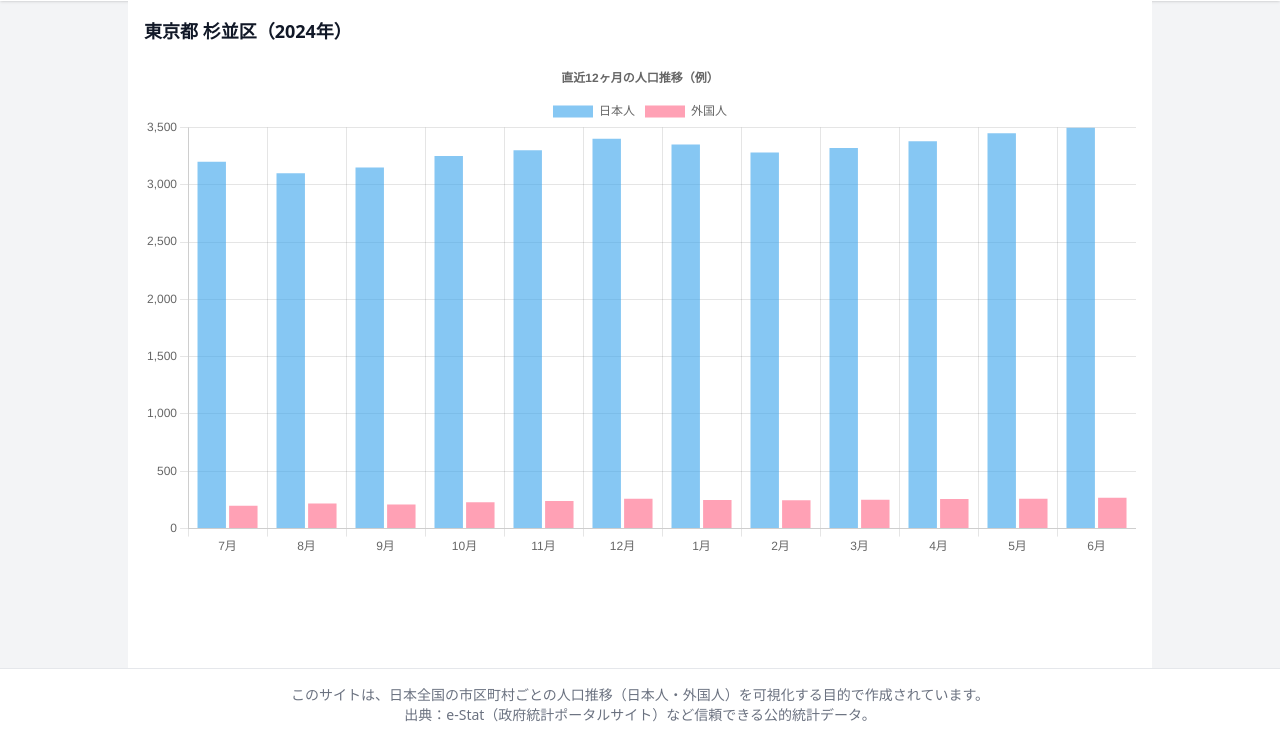
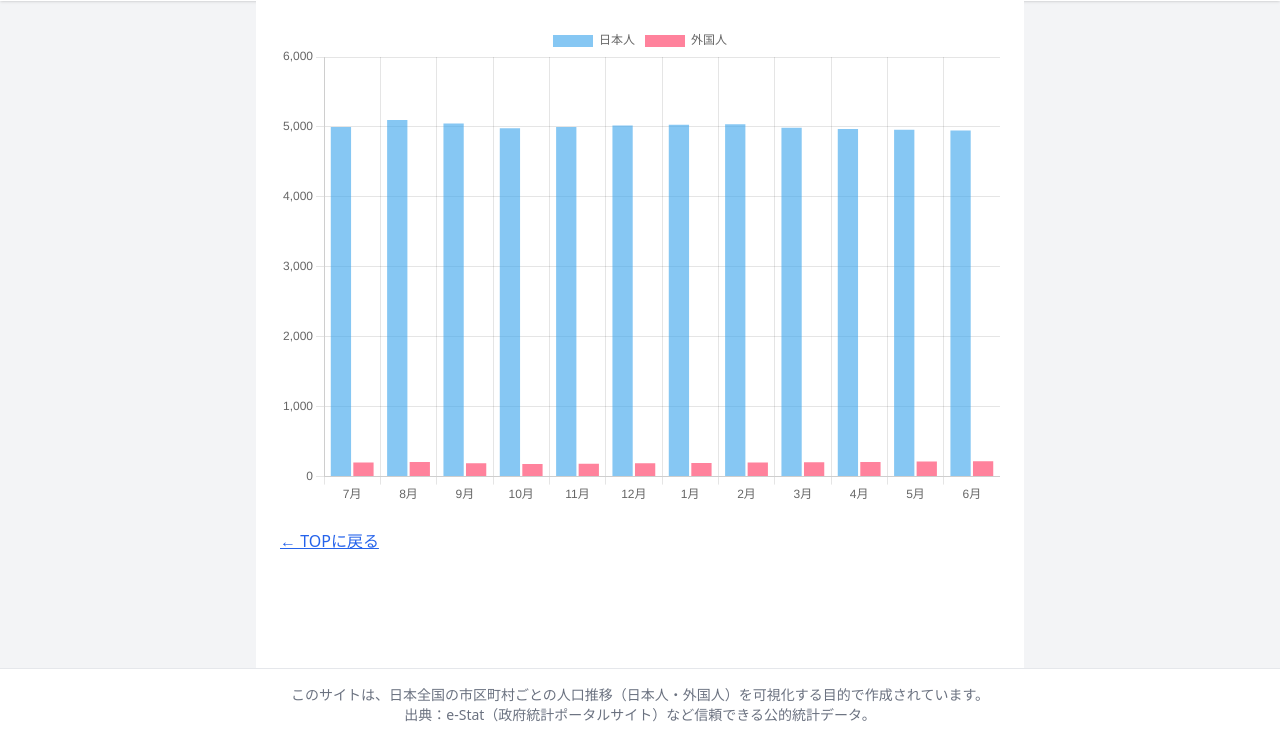
Before and after one commit to max-766/popmap, a plain HTML site: page details.html in a window 1280 px wide. Shown: the part 59-800 px from the top of the page. Drawn offline with nearby package versions, Linux system fonts and the light colour scheme.

Commit message:
Add files via upload

```diff
--- a/details.html
+++ b/details.html
@@ -4,19 +4,22 @@
 <head>
   <meta charset="UTF-8" />
   <meta name="viewport" content="width=device-width, initial-scale=1.0"/>
-  <title>詳細情報 - 市区町村人口ビジュアライザー</title>
+  <title>詳細ページ - 市区町村人口</title>
   <script src="https://cdn.tailwindcss.com"></script>
   <script src="https://cdn.jsdelivr.net/npm/chart.js"></script>
 </head>
 <body class="bg-gray-100 text-gray-900">
   <div class="flex flex-col min-h-screen">
     <header class="p-4 bg-white shadow">
-      <h1 class="text-xl font-bold">詳細情報</h1>
+      <h1 class="text-xl font-bold">詳細ページ</h1>
     </header>
 
-    <main class="flex-1 max-w-screen-lg mx-auto w-full p-4 bg-white">
-      <h2 class="text-lg font-semibold mb-4">東京都 杉並区（2024年）</h2>
-      <canvas id="populationChart" width="400" height="200"></canvas>
+    <main class="flex-1 p-6 space-y-6 bg-white max-w-screen-md mx-auto w-full">
+      <canvas id="populationChart" height="200"></canvas>
+
+      <div class="text-left">
+        <a href="index.html" class="text-blue-600 underline">← TOPに戻る</a>
+      </div>
     </main>
 
     <footer class="bg-white border-t text-center text-sm text-gray-500 p-4">
@@ -24,6 +27,49 @@
       出典：e-Stat（政府統計ポータルサイト）など信頼できる公的統計データ。
     </footer>
   </div>
-  <script src="details.js"></script>
+
+  <script>
+    const ctx = document.getElementById('populationChart').getContext('2d');
+
+    const months = ["7月", "8月", "9月", "10月", "11月", "12月", "1月", "2月", "3月", "4月", "5月", "6月"];
+    const japaneseData = [5000, 5100, 5050, 4980, 5000, 5020, 5030, 5040, 4990, 4970, 4960, 4950];
+    const foreignData  = [200, 210, 190, 180, 185, 190, 195, 200, 205, 210, 215, 220];
+
+    new Chart(ctx, {
+      type: 'bar',
+      data: {
+        labels: months,
+        datasets: [
+          {
+            label: '日本人',
+            data: japaneseData,
+            backgroundColor: 'rgba(54, 162, 235, 0.6)',
+          },
+          {
+            label: '外国人',
+            data: foreignData,
+            backgroundColor: 'rgba(255, 99, 132, 0.8)',
+          }
+        ]
+      },
+      options: {
+        responsive: true,
+        scales: {
+          x: {
+            stacked: false,
+          },
+          y: {
+            stacked: false,
+            beginAtZero: true,
+          }
+        },
+        plugins: {
+          legend: {
+            position: 'top',
+          }
+        }
+      }
+    });
+  </script>
 </body>
 </html>
```
